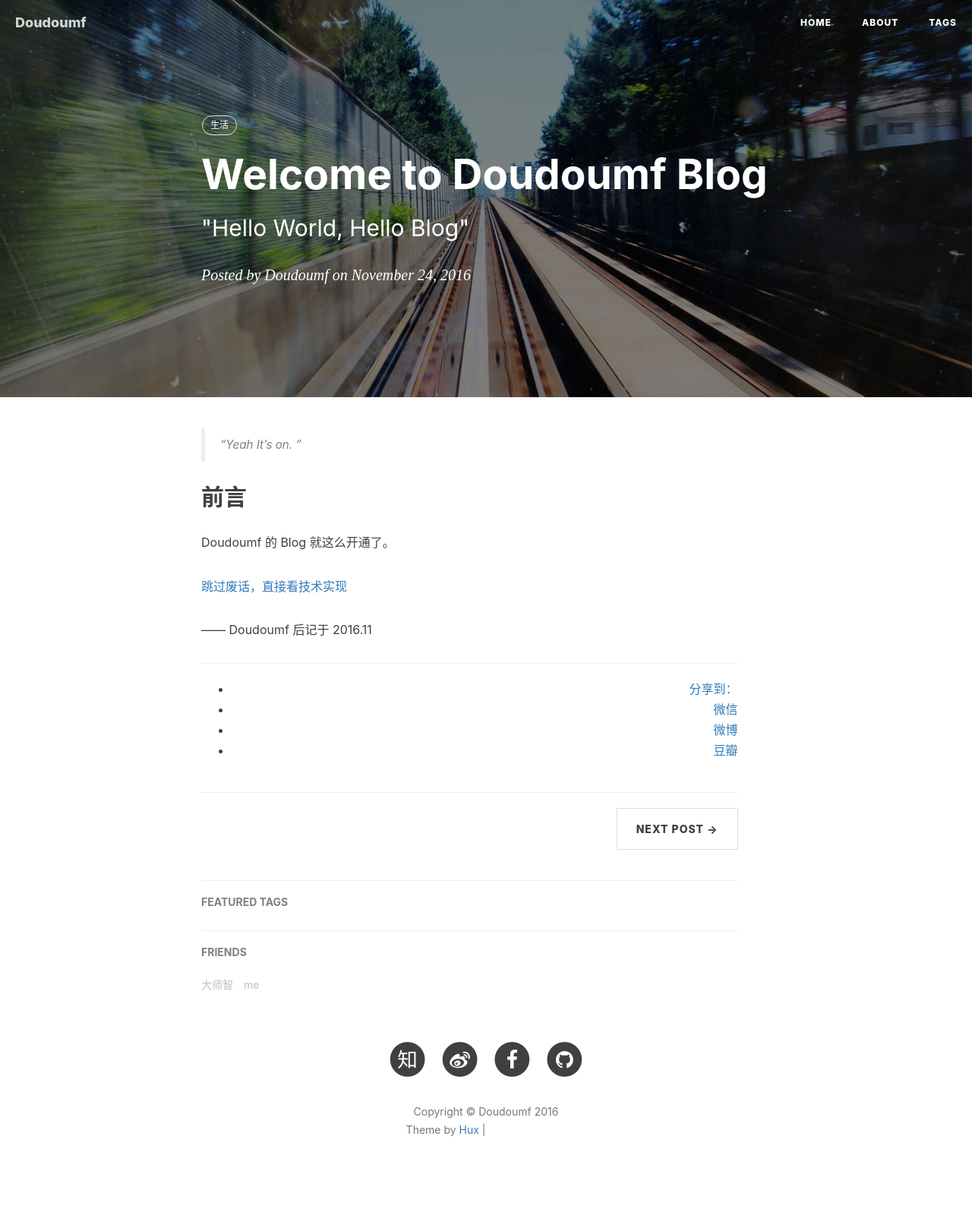
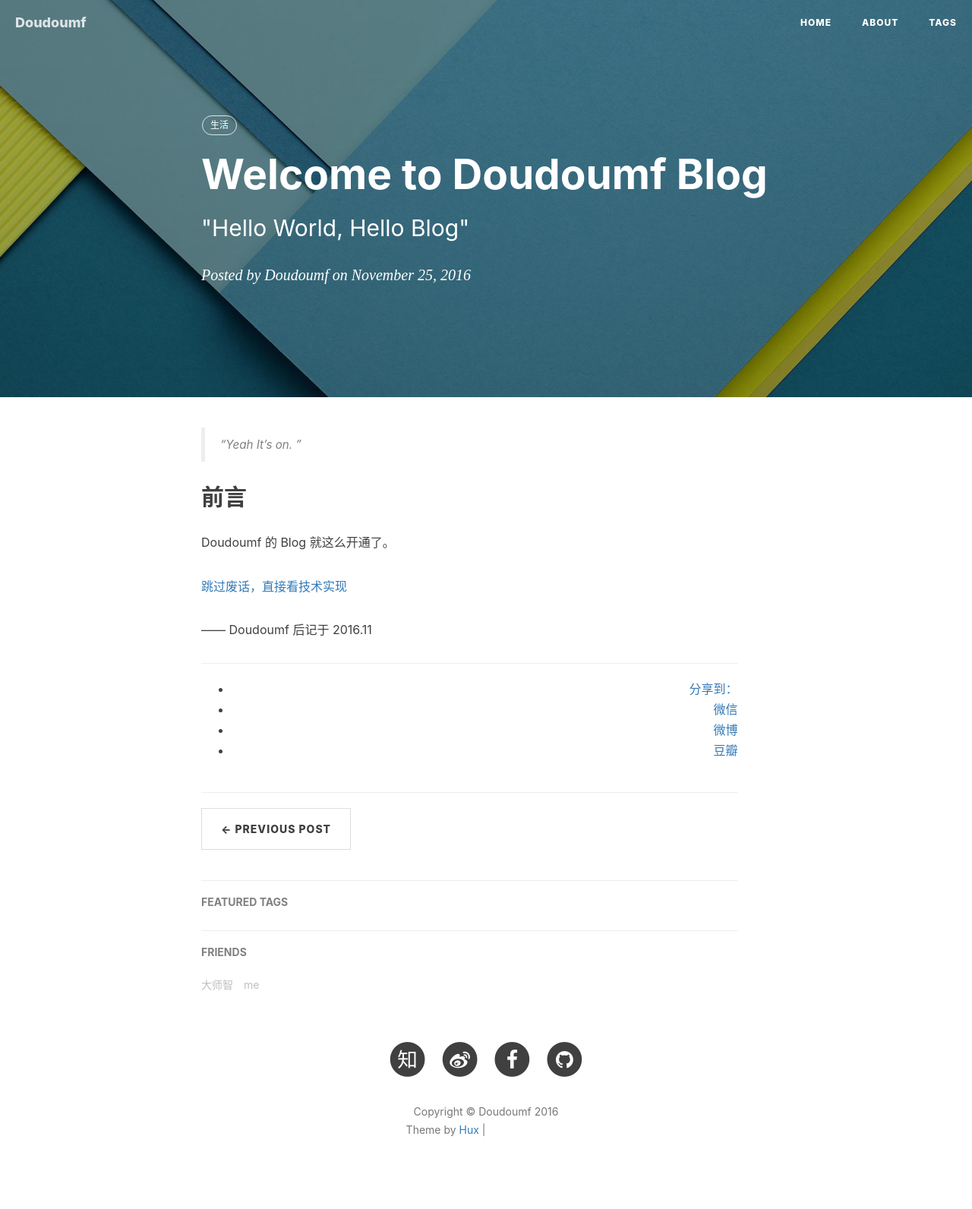
Before and after one commit to Doudoumf/Doudoumf.github.io, a Jekyll site: the page built from _posts/2016-11-24-hello-2016.markdown, in a window 1280 px wide. Shown: the whole page at 76% size. Built offline with Jekyll 4.4.1, drawn with Linux system fonts in a browser that asks for light colours; nearby versions of some CDN libraries; comment, search, counter and statistics services are not loaded; grey boxes are pictures that could not be loaded.

Commit message:
change glup

```diff
--- a/_posts/2016-11-24-hello-2016.markdown
+++ b/_posts/2016-11-24-hello-2016.markdown
@@ -2,9 +2,9 @@
 layout:     post
 title:      "Welcome to Doudoumf Blog"
 subtitle:   " \"Hello World, Hello Blog\""
-date:       2016-11-24 18:46:00
+date:       2016-11-25 18:50:00
 author:     "Doudoumf"
-header-img: "img/post-bg-2015.jpg"
+header-img: "img/tag-bg.jpg"
 tags:
     - 生活
 ---
```
